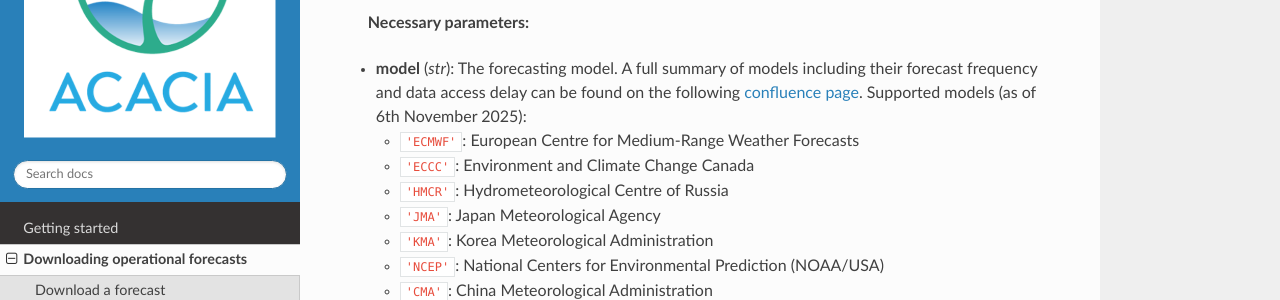
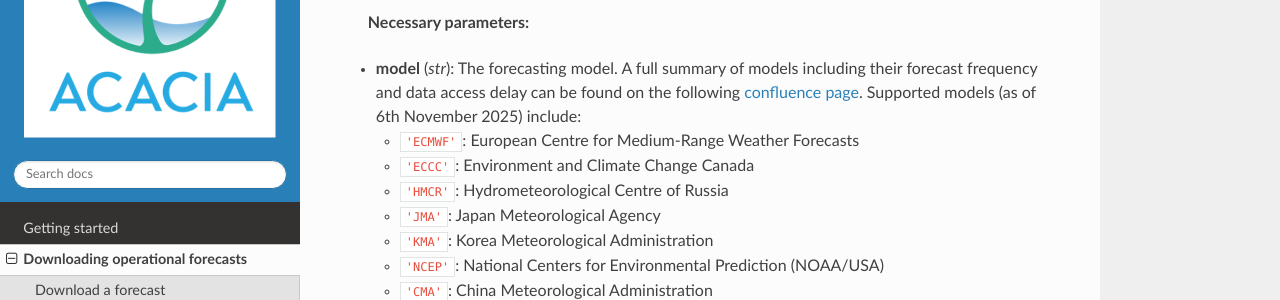
Before and after one commit to joshuatalib/acacia_s2s_toolkit, a Sphinx documentation site: the page built from docs/source/download_forecasts.rst, in a window 1280 px wide and 900 px high, scrolled down 477 px. Shown: the part 175-475 px from the top of the window. Built offline with Sphinx 7.4.7 and the Read the Docs theme 3.1.0, drawn with Linux system fonts in a browser that asks for light colours.

Commit message:
Update download_forecasts.rst

```diff
--- a/docs/source/download_forecasts.rst
+++ b/docs/source/download_forecasts.rst
@@ -23,7 +23,7 @@ After this, use `download_forecast` to download operational forecasts:
 
 :Necessary parameters:
 
-- **model** (*str*): The forecasting model. A full summary of models including their forecast frequency and data access delay can be found on the following `confluence page <https://confluence.ecmwf.int/display/S2S/Models>`_. Supported models (as of 6th November 2025):
+- **model** (*str*): The forecasting model. A full summary of models including their forecast frequency and data access delay can be found on the following `confluence page <https://confluence.ecmwf.int/display/S2S/Models>`_. Supported models (as of 6th November 2025) include:
 
   - ``'ECMWF'``: European Centre for Medium-Range Weather Forecasts
   - ``'ECCC'``: Environment and Climate Change Canada
```
